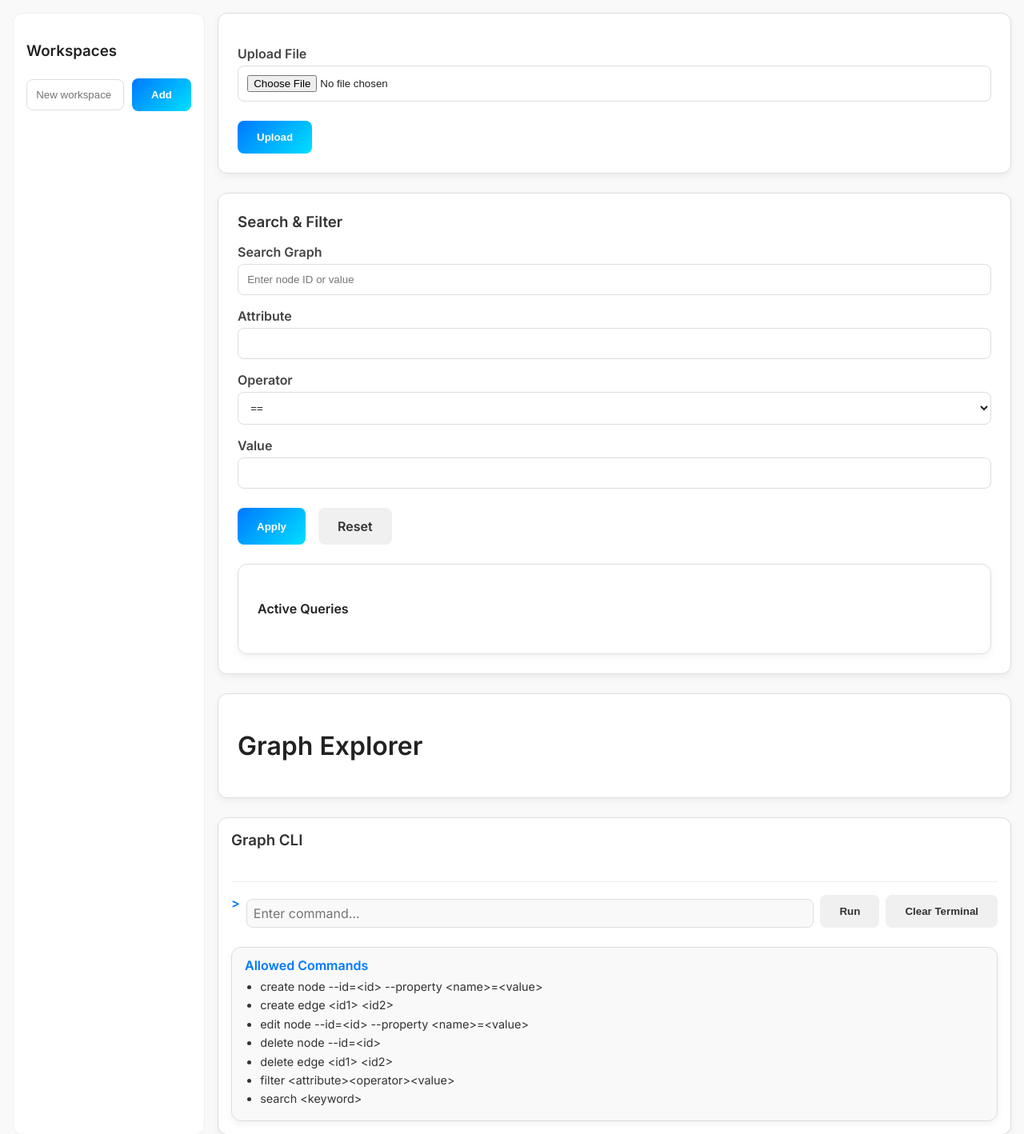
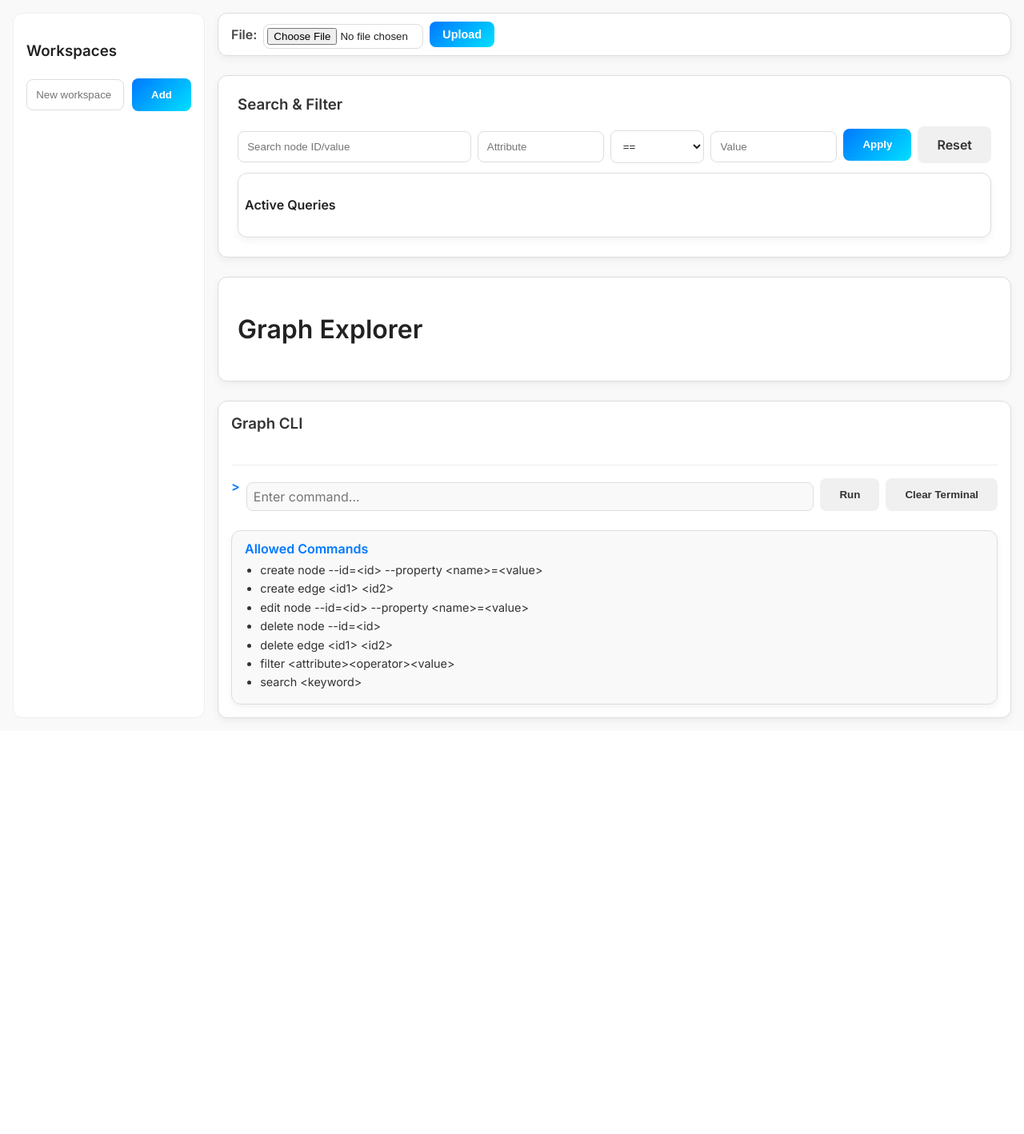
Before and after one commit to vzdravkovic7/sok-project-siit-2024-team-2, a Django app: page / in a window 1280 px wide. Shown: the part 63-1481 px from the top of the page at 80% size. After the commit the page ends 965 px from the top, so only its background shows below. Run offline with Django 5.2, Linux system fonts and the light colour scheme.

Commit message:
#20 [REFACTOR] Gui Redesigned

```diff
--- a/graph_explorer/webgraph/static/style.css
+++ b/graph_explorer/webgraph/static/style.css
@@ -272,10 +272,6 @@
   margin-top: 0.3rem;
 }
 
-.file-upload-container {
-  padding-bottom: 0;
-}
-
 #graph-terminal {
     background: #ffffff;
     color: #222;
--- a/graph_explorer/webgraph/templates/base.html
+++ b/graph_explorer/webgraph/templates/base.html
@@ -72,34 +72,27 @@
         </div>
 
         <div class="content">
-            <div class="controls glass card file-upload-container">
-            <form action="{% url 'upload_file' %}" method="post" enctype="multipart/form-data">
+            <div class="controls glass card file-upload-container" style="padding: 0.5rem 1rem;">
+                <form action="{% url 'upload_file' %}" method="post" enctype="multipart/form-data"
+                    style="display: flex; align-items: center; gap: 0.5rem; flex-wrap: wrap;">
                     {% csrf_token %}
+                    <label for="upload" style="margin:0; font-weight: 600;">File:</label>
+                    <input type="file" name="data_file" accept="*" style="flex: 0 0 auto; width: 200px; padding: 0.25rem;">
+                    <button type="submit" class="btn primary" style="padding: 0.5rem 1rem; font-size: 0.9rem;">Upload</button>
                     {% if uploaded_file_name %}
-                    <label>Currently loaded: <strong>{{ uploaded_file_name }}</strong></label>
-                {% else %}
-                    <label for="upload">Upload File</label>
+                        <span style="margin-left: 0.5rem; font-size: 0.9rem;">Loaded: <strong>{{ uploaded_file_name }}</strong></span>
                     {% endif %}
-                <input type="file" name="data_file" accept="*">
-                <div class="buttons">
-                    <button type="submit" class="btn primary">Upload</button>
-                </div>
                 </form>
             </div>
 
+
         <div class="controls glass card">
             <h3>Search & Filter</h3>
-            <form action="{% url 'query_graph' %}" method="post">
+            <form action="{% url 'query_graph' %}" method="post" style="display: flex; flex-wrap: wrap; gap: 0.5rem; align-items: center;">
                 {% csrf_token %}
-
-                <label for="search">Search Graph</label>
-                <input type="text" id="search" name="search" placeholder="Enter node ID or value">
-
-                <label for="filter1">Attribute</label>
-                <input type="text" id="filter1" name="filter1">
-
-                <label for="operator">Operator</label>
-                <select id="operator" name="operator">
+                <input type="text" id="search" name="search" placeholder="Search node ID/value" style="flex: 2; min-width: 150px;">
+                <input type="text" id="filter1" name="filter1" placeholder="Attribute" style="flex: 1; min-width: 100px;">
+                <select id="operator" name="operator" style="flex: 0.7; min-width: 70px;">
                     <option value="==">==</option>
                     <option value="!=">!=</option>
                     <option value=">">&gt;</option>
@@ -107,16 +100,11 @@
                     <option value="<">&lt;</option>
                     <option value="<=">&lt;=</option>
                 </select>
-
-                <label for="filter2">Value</label>
-                <input type="text" id="filter2" name="filter2">
-
-                <div class="buttons">
+                <input type="text" id="filter2" name="filter2" placeholder="Value" style="flex: 1; min-width: 100px;">
                 <button type="submit" class="btn primary">Apply</button>
                 <a href="{% url 'reset_graph' %}" class="btn secondary">Reset</a>
-                </div>
             </form>
-            <div class="active-filters glass card">
+            <div class="active-filters glass card" style="margin-top: 0.75rem; padding: 0.5rem;">
                 <h4>Active Queries</h4>
                 <div class="chips">
                     {% if active_workspace_data %}
```
Lines whose indentation alone changed are shown as unchanged.
